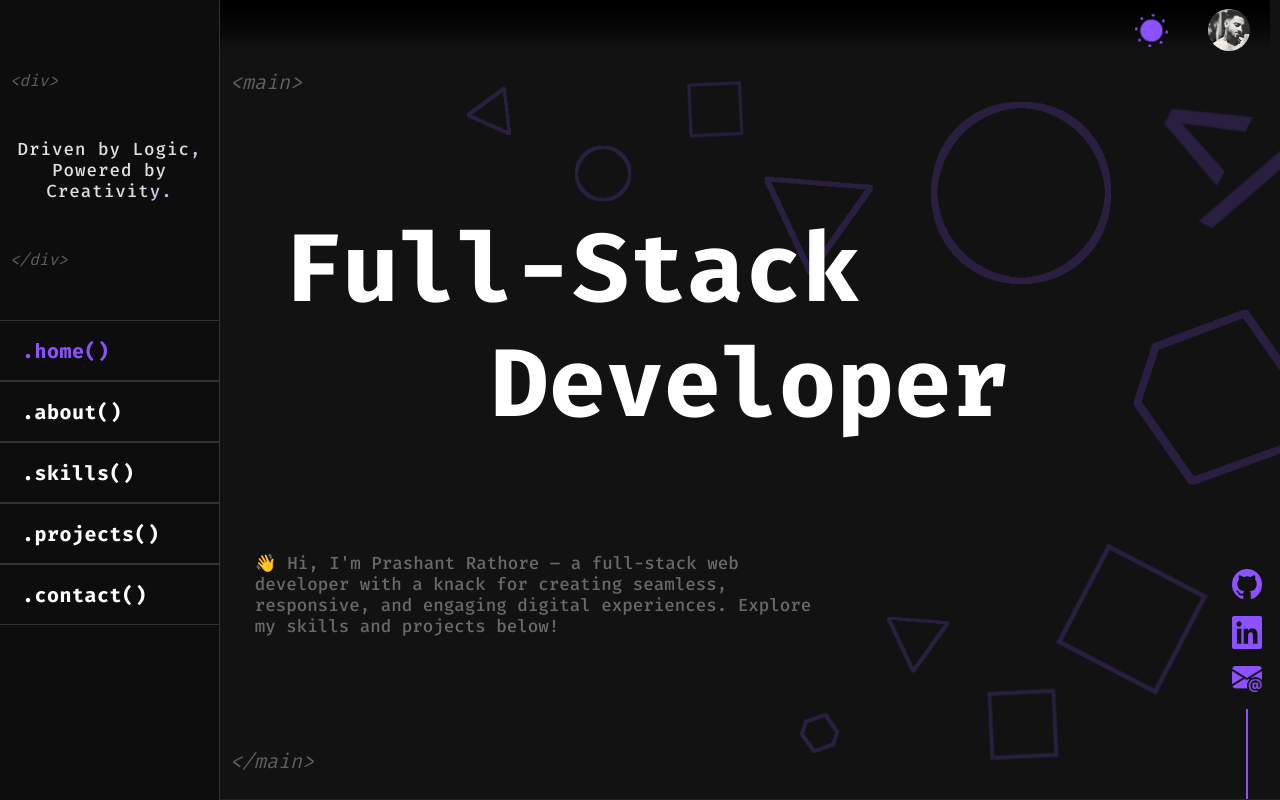
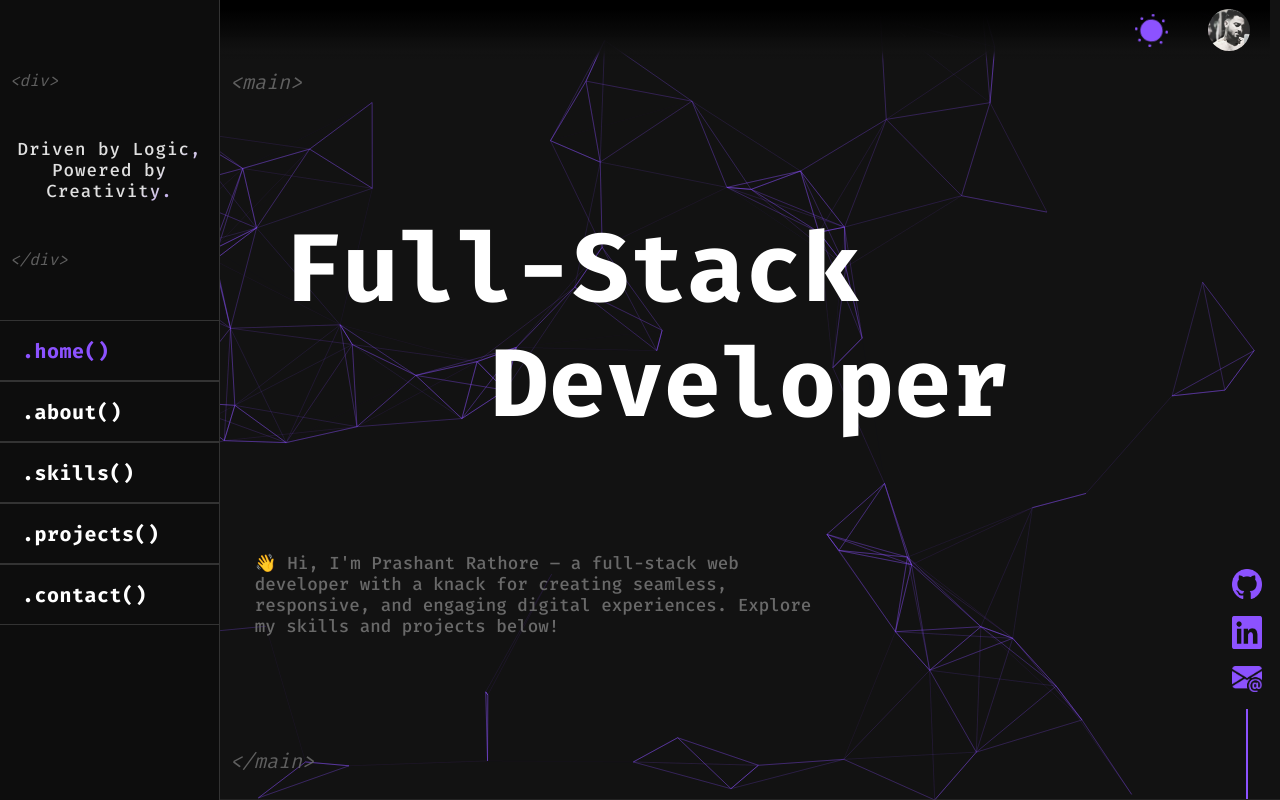
Before and after one commit to raahthor/portfolio-website, a React (Vite) app: page / in a window 1280 px wide. Built offline with nearby package versions, Linux system fonts and the light colour scheme.

Commit message:
particlesJS added in the bg

```diff
--- a/package.json
+++ b/package.json
@@ -13,7 +13,9 @@
     "clsx": "^2.1.1",
     "react": "^19.0.0",
     "react-dom": "^19.0.0",
-    "react-intersection-observer": "^9.15.1"
+    "react-intersection-observer": "^9.15.1",
+    "react-tsparticles": "^2.12.2",
+    "tsparticles-slim": "^2.12.0"
   },
   "devDependencies": {
     "@eslint/js": "^9.19.0",
--- a/src/App.jsx
+++ b/src/App.jsx
@@ -9,6 +9,7 @@ import ContactPage from "./pages/ContactPage";
 import HomePage from "./pages/HomePage";
 import ProjectsPage from "./pages/ProjectsPage";
 import SkillsPage from "./pages/SkillsPage";
+import ParticlesBG from "./components/ParticlesBg";
 
 function App() {
   const [activeSection, setActiveSection] = useState("");
@@ -36,6 +37,7 @@ function App() {
         setActiveSection={setActiveSection}
         activeSection={activeSection}
       />
+      <ParticlesBG />
       <main>
         <section id="home" ref={homeRef} className={clsx(styles["main-home"])}>
           <HomePage />
--- a/src/app.module.css
+++ b/src/app.module.css
@@ -6,6 +6,7 @@ main {
   scroll-snap-type: y proximity;
   overflow-y: scroll;
   scroll-behavior: smooth;
+  z-index: 1;
 }
 
 main section {
@@ -17,25 +18,12 @@ main section {
   scroll-snap-align: start;
 }
 
-/* main::before{
-    content: "";
-    position: absolute;
-    top: 0;
-    left: 0;
-    width: 100%;
-    height: 100%;
-    min-height: 540px;
-    background: url("/mainbg.png") center/cover;
-    opacity: 0.2;
-
-} */
-
 .main-home {
   display: grid;
   grid-template: 60px 2fr 1fr 60px / 1fr 1fr 1fr 65px;
   position: relative;
 }
-.main-home::before {
+/* .main-home::before {
   content: "";
   position: absolute;
   top: 0;
@@ -45,7 +33,7 @@ main section {
   min-height: 540px;
   background: url("/mainbg.png") center/cover;
   opacity: 0.2;
-}
+} */
 
 .main-about {
   display: grid;
--- /dev/null
+++ b/src/components/ParticlesBg.jsx
@@ -0,0 +1,72 @@
+import clsx from "clsx";
+import Particles from "react-tsparticles";
+import { loadSlim } from "tsparticles-slim";
+import styles from "./particlebg.module.css";
+
+const ParticlesBG = () => {
+  const particlesInit = async (engine) => {
+    await loadSlim(engine);
+  };
+
+  return (
+    <Particles
+      className={clsx(styles["tsparticles"])}
+      init={particlesInit}
+      options={{
+        background: { color: "transparent" },
+        particles: {
+          number: { value: 100, density: { enable: true, value_area: 1000 } },
+          color: { value: ["#8c52ff", "#b266ff", "#a855f7"] },
+          shape: { type: "" },
+          // opacity: {
+          //   value: 0.3,
+          //   random: true,
+          //   anim: { enable: true, speed: 0.5, opacity_min: 0.1, sync: false },
+          // },
+          // size: {
+          //   value: 10,
+          //   random: true,
+          //   anim: { enable: true, speed: 3, size_min: 2, sync: false },
+          // },
+          move: {
+            enable: true,
+            speed: 1.2,
+            direction: "none",
+            random: true,
+            straight: false,
+            out_mode: "out",
+            attract: { enable: true, rotateX: 2000, rotateY: 2000 },
+          },
+          links: {
+            enable: true,
+            distance: 150,
+            color: "#8c52ff",
+            opacity: 0.5,
+            width: 1,
+          },
+        },
+        interactivity: {
+          events: {
+            onhover: { enable: true, mode: "grab" },
+            onclick: { enable: true, mode: "push" },
+          },
+          modes: {
+            // repulse: { distance: 100, duration: 0.4 },
+            // bubble: { distance: 150, size: 20, duration: 1, opacity: 0.5 },
+            grab: {
+              distance: 140,
+              links: {
+                opacity: 1,
+                color: "#8c52ff",
+              },
+            },
+            push: { quantity: 4 },
+          },
+        },
+        retina_detect: true,
+      }}
+    />
+  );
+};
+
+export default ParticlesBG;
--- a/src/components/navbar.module.css
+++ b/src/components/navbar.module.css
@@ -15,7 +15,7 @@
   display: flex;
   flex-direction: row-reverse;
   align-items: center;
-  z-index: 2;
+  z-index: 5;
 }
 .profile-icon {
   border: none;
--- /dev/null
+++ b/src/components/particlebg.module.css
@@ -0,0 +1,6 @@
+.tsparticles {
+  position: fixed;
+  width: 100%;
+  height: 100%;
+  z-index: 0;
+}
--- a/src/index.css
+++ b/src/index.css
@@ -9,7 +9,7 @@ html,
 body,
 #root {
   font-size: 62.5%; /* 62.5% of 16px is 10px */
-  height: 100%;
+  height: 100vh;
   margin: 0;
 }
 #root {
@@ -20,6 +20,7 @@ body,
   grid-template: 1fr / 220px 1fr;
   overflow-y: hidden;
   transition: grid-template-columns 0.3s ease;
+  z-index: -1;
 }
 
 
```
